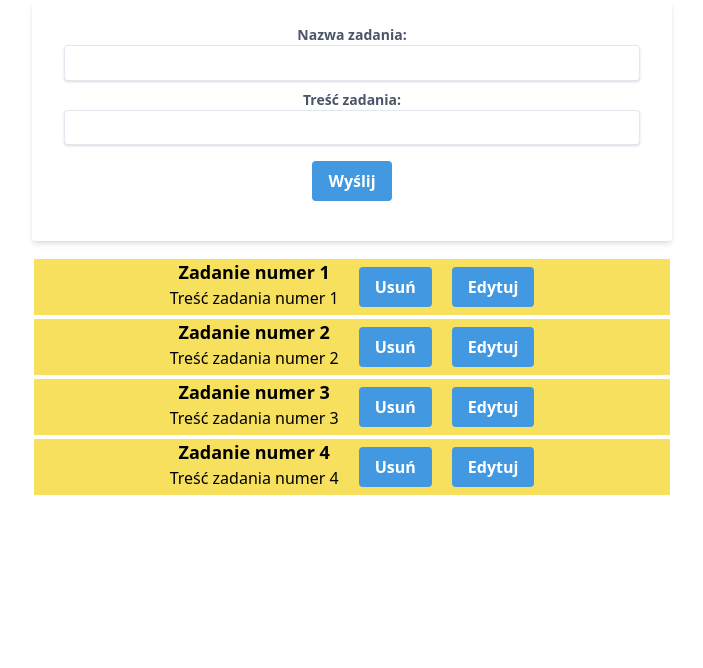
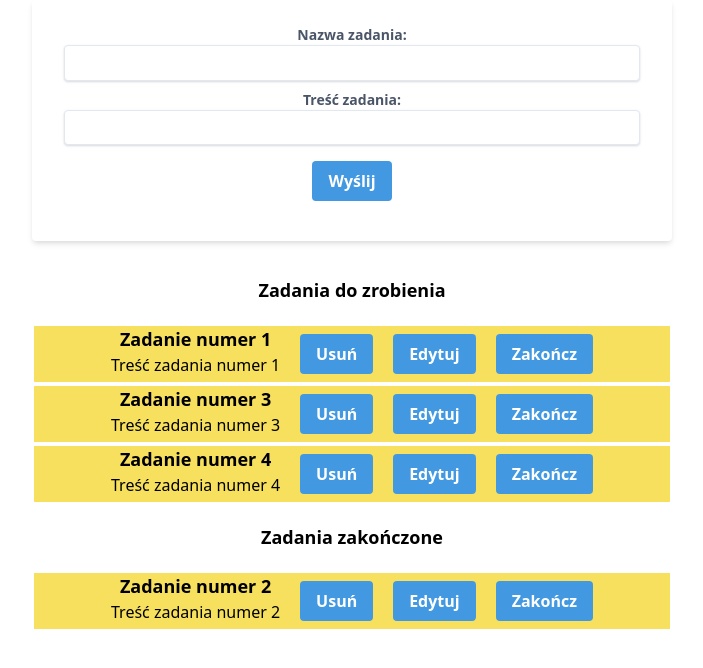
Before and after one commit to tomaszprc/todo_new, a React (Create React App) app: page / in a window 1280 px wide. Shown: the top 668 px of the page, without its empty margins (288-991 px from the left). Built offline with nearby package versions, Linux system fonts and the light colour scheme.

Commit message:
Dodanie buttona 'zrobione' i dodanie sekcji zadania zakonczone

```diff
--- a/src/components/App/App.js
+++ b/src/components/App/App.js
@@ -12,22 +12,26 @@ class App extends React.Component {
       {
         id : 1,
         title: "Zadanie numer 1",
-        description: "Treść zadania numer 1"
+        description: "Treść zadania numer 1",
+        active: true
       },
       {
         id : 2,
         title: "Zadanie numer 2",
-        description: "Treść zadania numer 2"
+        description: "Treść zadania numer 2",
+        active: false
       },
       {
         id : 3,
         title: "Zadanie numer 3",
-        description: "Treść zadania numer 3"
+        description: "Treść zadania numer 3",
+        active: true
       },
       {
         id : 4,
         title: "Zadanie numer 4",
-        description: "Treść zadania numer 4"
+        description: "Treść zadania numer 4",
+        active: true
       },
     ]
   }
--- /dev/null
+++ b/src/components/Header/Header.js
@@ -0,0 +1,7 @@
+import React from 'react';
+
+const Header = (props) => (
+    <p className="text-lg font-bold py-5">{props.children}</p>
+);
+
+export default Header;
--- a/src/components/ListWrapper/ListElement/ListElement.js
+++ b/src/components/ListWrapper/ListElement/ListElement.js
@@ -16,6 +16,10 @@ const ListElement = (props) => (
             value="Edytuj"
             class="ml-5"
         />
+        <Button
+            value="Zakończ"
+            class="ml-5"
+        />
     </div>
 )
 
--- a/src/components/ListWrapper/ListWrapper.js
+++ b/src/components/ListWrapper/ListWrapper.js
@@ -1,9 +1,13 @@
 import React from 'react';
 import ListElement from './ListElement/ListElement';
+import Header from '../Header/Header';
 
 const ListWrapper = (props) => {
 
-    let tasks = props.tasks.map( task => (
+    const tasksActive = props.tasks.filter(task => task.active);
+    const tasksDone = props.tasks.filter(task => !task.active);
+
+    const tasksActiveList = tasksActive.map( task => (
         <ListElement
             key={task.id}
             id={task.id}
@@ -11,11 +15,24 @@ const ListWrapper = (props) => {
             description={task.description}
             removeTask={props.removeTask}
         />
-    ))
+    ));
+
+    const tasksDoneList = tasksDone.map( task => (
+        <ListElement
+            key={task.id}
+            id={task.id}
+            title={task.title}
+            description={task.description}
+            removeTask={props.removeTask}
+        />
+    ));
 
     return (
         <div className="text-center">
-            {tasks}
+            <Header>Zadania do zrobienia</Header>
+            {tasksActiveList}
+            <Header>Zadania zakończone</Header>
+            {tasksDoneList}
         </div>
     )
 }
```
